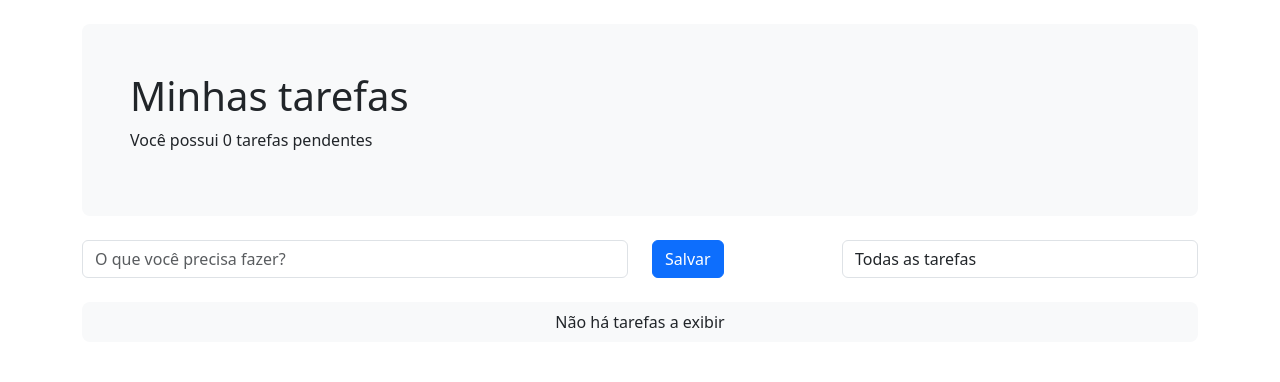
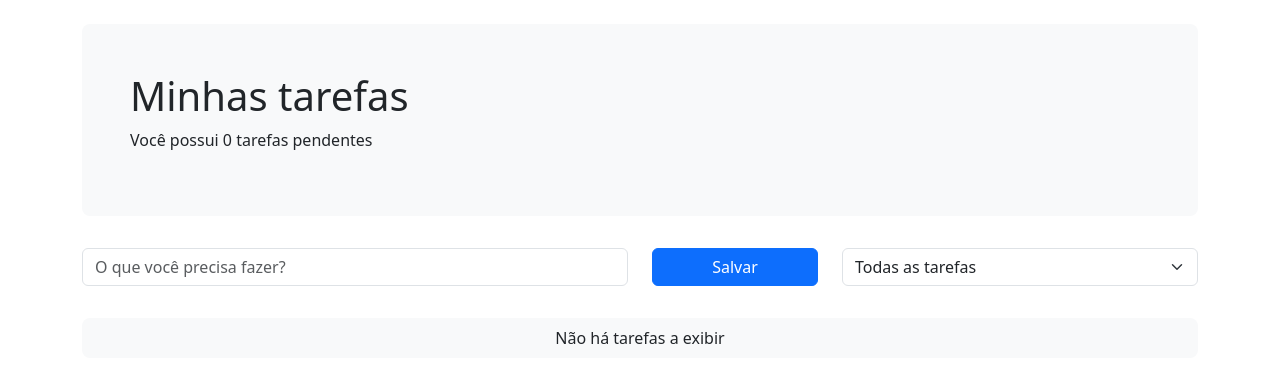
Before and after one commit to HenriqueGPinho/todo-list-vuejs, a Vue app: page / in a window 1280 px wide. Shown: the top 382 px of the page. Built offline with nearby package versions, Linux system fonts and the light colour scheme.

Commit message:
fix: button and select styles

```diff
--- a/src/components/Form.vue
+++ b/src/components/Form.vue
@@ -5,14 +5,14 @@
 <template>
   <form @submit.prevent="props.cadastraTarefa">
       <div class="row">
-        <div class="col-md-6">
+        <div class="col-md-6 mt-2 mb-2">
           <input :value="props.tarefaTemp" @change="props.editaTarefaTemp" required class="form-control" type="text" placeholder="O que você precisa fazer?">
         </div>
-        <div class="col-md-2">
-          <button class="btn btn-primary" type="submit">Salvar</button>
+        <div class="col-md-2 d-grid">
+          <button class="btn btn-primary mt-2 mb-2" type="submit">Salvar</button>
         </div>
-        <div class="col-md-4">
-          <select class="form-control" @change="props.trocarFiltro">
+        <div class="col-md-4 mt-2 mb-2">
+          <select class="form-select" @change="props.trocarFiltro">
             <option value="todas">Todas as tarefas</option>
             <option value="pendentes">Tarefas pendentes</option>
             <option value="finalizadas">Taferas finalizadas</option>
```
